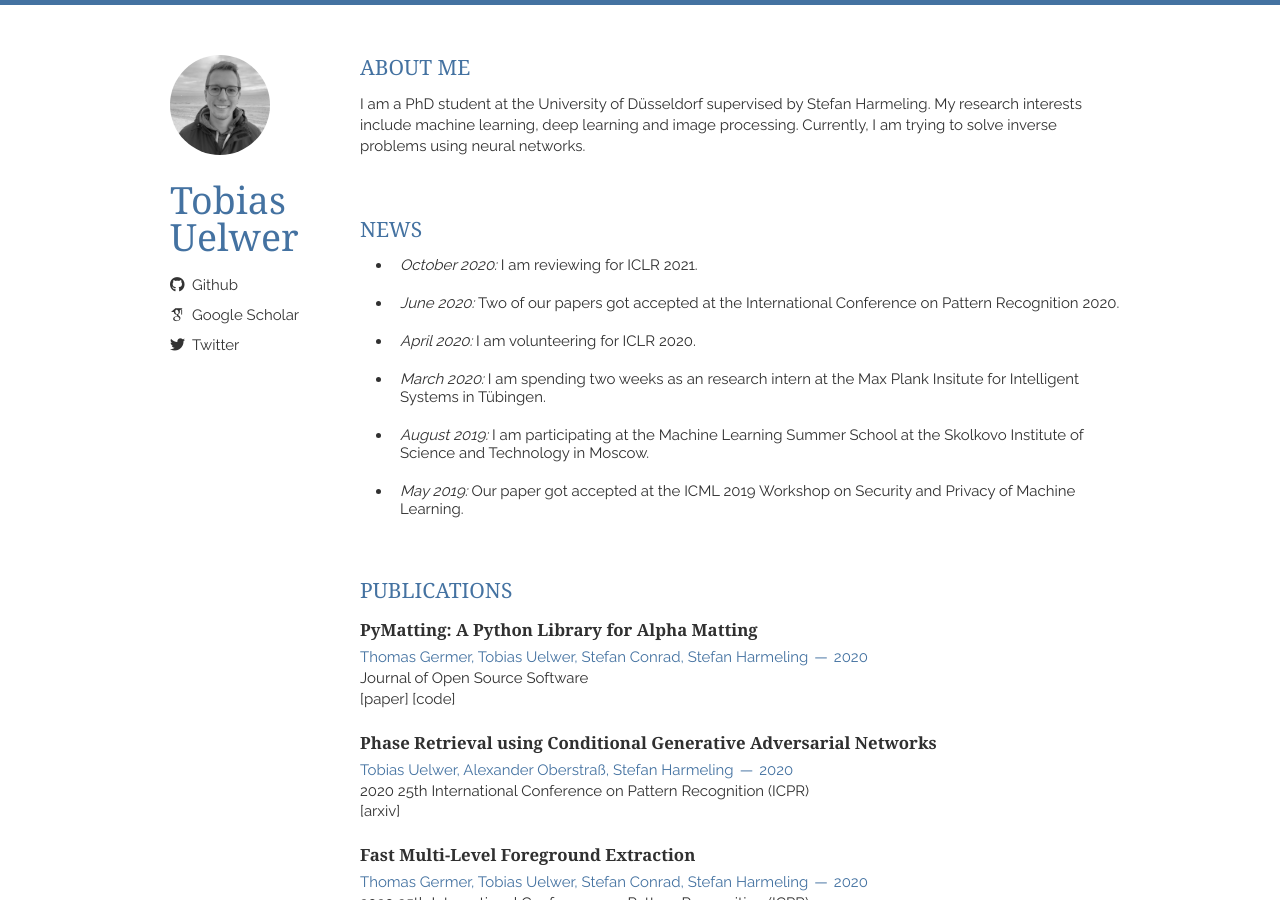
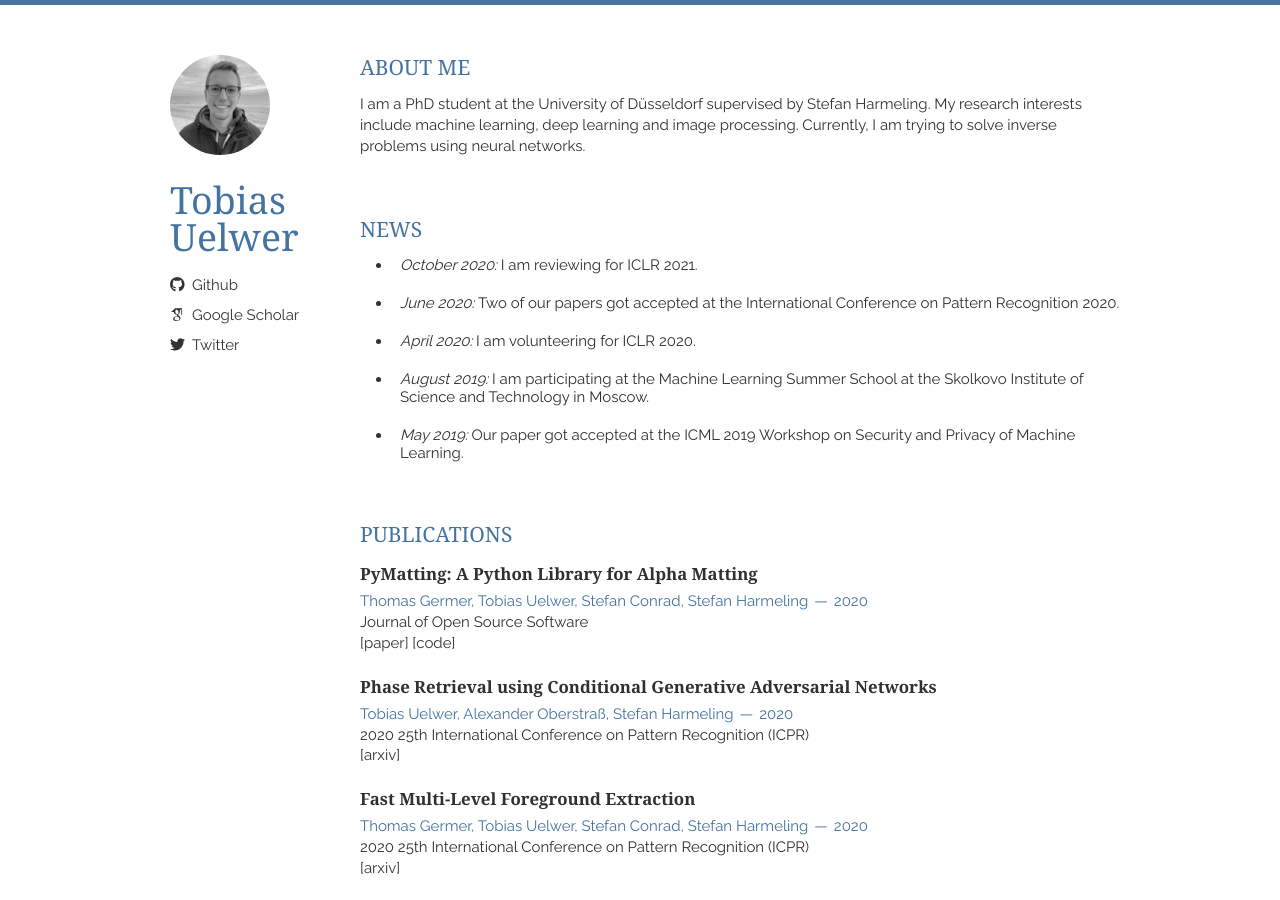
Before and after one commit to tuelwer/tuelwer.github.io, a Jekyll site: the page built from index.html, in a window 1280 px wide and 900 px high. Built offline with Jekyll 4.4.1, drawn with Linux system fonts in a browser that asks for light colours; nearby versions of some CDN libraries; some web fonts are replaced; the list of posts is cut into pages by our own code.

Commit message:
Update news.html

```diff
--- a/_includes/news.html
+++ b/_includes/news.html
@@ -6,7 +6,6 @@
 	<li><it>October 2020: </it>I am reviewing for ICLR 2021.</li>
 	<li><it>June 2020: </it>Two of our papers got accepted at the International Conference on Pattern Recognition 2020.</li>
 	<li><it>April 2020: </it>I am volunteering for ICLR 2020.</li>
-	<li><it>March 2020: </it>I am spending two weeks as an research intern at the Max Plank Insitute for Intelligent Systems in Tübingen.</li>
 	<li><it>August 2019: </it> I am participating at the Machine Learning Summer School at the Skolkovo Institute of Science and Technology in Moscow.</li>
 	<li><it>May 2019: </it>Our paper got accepted at the ICML 2019 Workshop on Security and Privacy of Machine Learning.</li>
       </ul>
```
